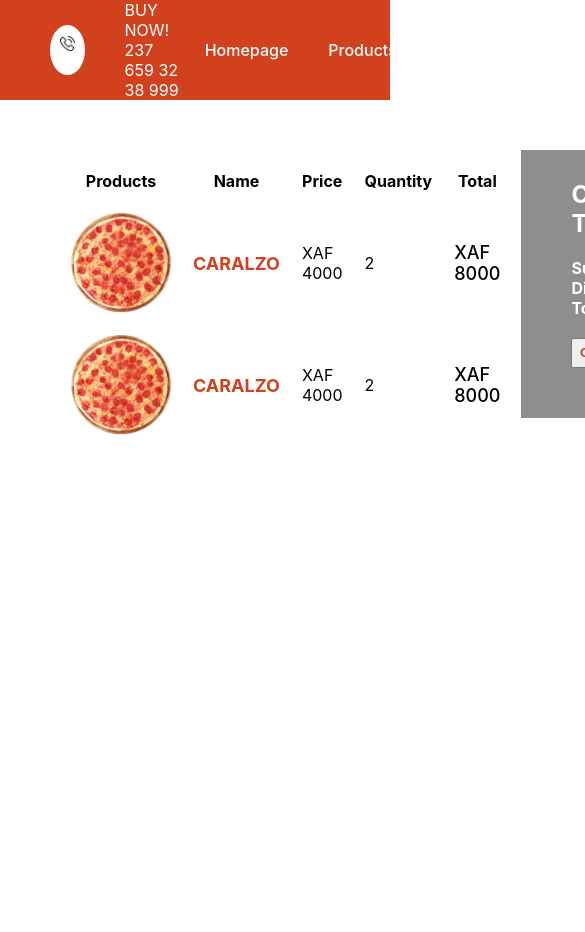
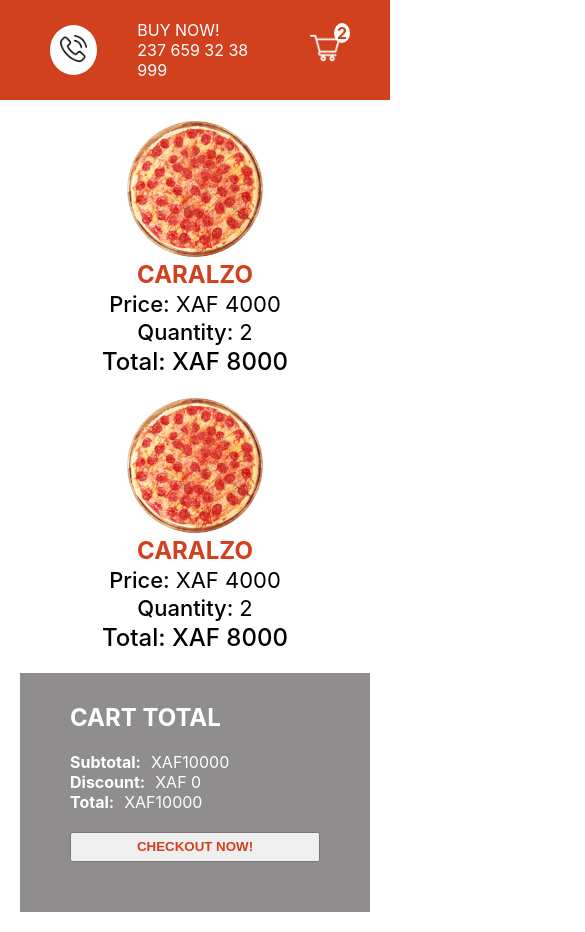
Before and after one commit to Nkimbengchris/next-onlinebookshop, a Next.js app: page /cart in a window 390 px wide. Shown: the top 932 px of the page, 585 px wide, since content can reach past the window. Before the commit the page ends 844 px from the top, so only its background shows below. Built offline with nearby package versions, Linux system fonts and the light colour scheme.

Commit message:
website responsiveness

```diff
--- a/pages/cart.jsx
+++ b/pages/cart.jsx
@@ -7,14 +7,14 @@
     <div className={styles.container}>
       <div className={styles.left}>
         <table className={styles.table}>
-          <tr className={styles.tr}>
+          <tr className={styles.trTitle}>
             <th>Products</th>
             <th>Name</th>
             <th>Price</th>
             <th>Quantity</th>
             <th>Total</th>
           </tr>
-          <tr>
+          <tr className={styles.tr}>
             <td>
               <div className={styles.imgContainer}>
                 <Image
@@ -38,7 +38,7 @@
               <span className={styles.total}>XAF 8000</span>
             </td>
           </tr>
-          <tr>
+          <tr className={styles.tr}>
             <td>
               <div className={styles.imgContainer}>
                 <Image
--- a/pages/orders/[id].jsx
+++ b/pages/orders/[id].jsx
@@ -15,13 +15,13 @@
       <div className={styles.left}>
         <div className={styles.row}>
           <table className={styles.table}>
-            <tr className={styles.tr}>
+            <tr className={styles.trTitle}>
               <th>Order IDs</th>
               <th>Customer</th>
               <th>Address</th>
               <th>Total</th>
             </tr>
-            <tr>
+            <tr className={styles.trTitle}>
               <td>
                 <span className={styles.id}>12345678</span>
               </td>
--- a/styles/BookCart.module.css
+++ b/styles/BookCart.module.css
@@ -7,8 +7,6 @@
     justify-content: center;
     padding: 20px 40px;
     cursor: pointer;
-
-
 }
 .title{
     font-size: 18px;
@@ -25,3 +23,14 @@
     text-align: center;
     color: #777;
 }
+@media screen and (max-width: 480px) {
+    .container{
+        width: 100%;
+    }
+    .title{
+        font-size: 30px;
+    }
+    .price, .desc{
+        font-size: 24px;
+    }
+}
--- a/styles/Cart.module.css
+++ b/styles/Cart.module.css
@@ -47,3 +47,50 @@
     cursor: pointer;
     margin-top: 20px;
 }
+@media screen and (max-width: 480px) {
+.container {
+    flex-direction: column;
+    padding: 20px;
+}
+.table {
+    display: flex;
+    flex-direction: column;
+    align-items: center;
+    justify-content: center;
+}
+.trTitle{
+    display: none;
+}
+.tr{
+    display: flex;
+    flex-direction: column;
+    align-items: center;
+    justify-content: center;
+    margin-bottom: 20px;
+}
+.imgContainer{
+    width: 35vw;
+    height: 35vw;
+}
+.name,.total{
+    font-size: 24px;
+}
+.extras,.price,.quantity{
+    font-size: 22px;
+}
+.price::before{
+    content: "Price: ";
+    font-weight: 500;
+}
+.quantity::before{
+    content: "Quantity: ";
+    font-weight: 500;
+}
+.total::before{
+    content: "Total: ";
+    font-weight: 500;
+}
+.wrapper{
+    width: 100%;
+}
+}
--- a/styles/Featured.module.css
+++ b/styles/Featured.module.css
@@ -2,6 +2,7 @@
     height: calc(100vh - 100px);
     background-color: #d1411e;
     overflow: hidden;
+    position: relative;
 }
 .arrowContainer{
     position: absolute;
@@ -24,3 +25,9 @@
     height: 100%;
     position: relative;
 }
+@media screen and (max-width: 480px) {
+    .container{
+        height: 50vh;
+    }
+
+}
--- a/styles/Footer.module.css
+++ b/styles/Footer.module.css
@@ -24,3 +24,21 @@
 .motto{
     color: lightgray;
 }
+@media screen and (max-width: 480px) {
+    .container{
+        height: auto;
+        text-align: center;
+    }
+    .item:first-child{
+        display: none;
+    }
+    .item{
+        flex-direction: column;
+    }
+    .title{
+        font-size: 30px;
+    }
+    .text{
+        font-size: 20px;
+    }
+}
--- a/styles/Navbar.module.css
+++ b/styles/Navbar.module.css
@@ -68,3 +68,11 @@
     font-weight: bold;
     color: #d1411e;
 }
+@media screen and (max-width:480px) {
+    .item:nth-child(2){
+        display: none;
+    }
+    .item:nth-child(1){
+        flex: 3;
+    }
+}
--- a/styles/Product.module.css
+++ b/styles/Product.module.css
@@ -58,3 +58,27 @@
     font-weight: 500;
     cursor: pointer;
 }
+@media screen and (max-width: 480px) {
+    .container{
+        height: auto;
+        text-align: center;
+        flex-direction: column;
+        margin-top: 20px;
+    }
+    .imgContainer{
+        width: 70vw;
+        height: 70vw;
+    }
+    .title{
+        margin: 5px;
+    }
+    .sizes{
+        width: 100%;
+        padding: 0px 20px;
+    }
+    .quantity, .button{
+        height: 50px;
+        padding: 10px;
+    }
+
+}
```
Also changed, not shown: styles/Booklist.module.css (+10 -0 lines).
